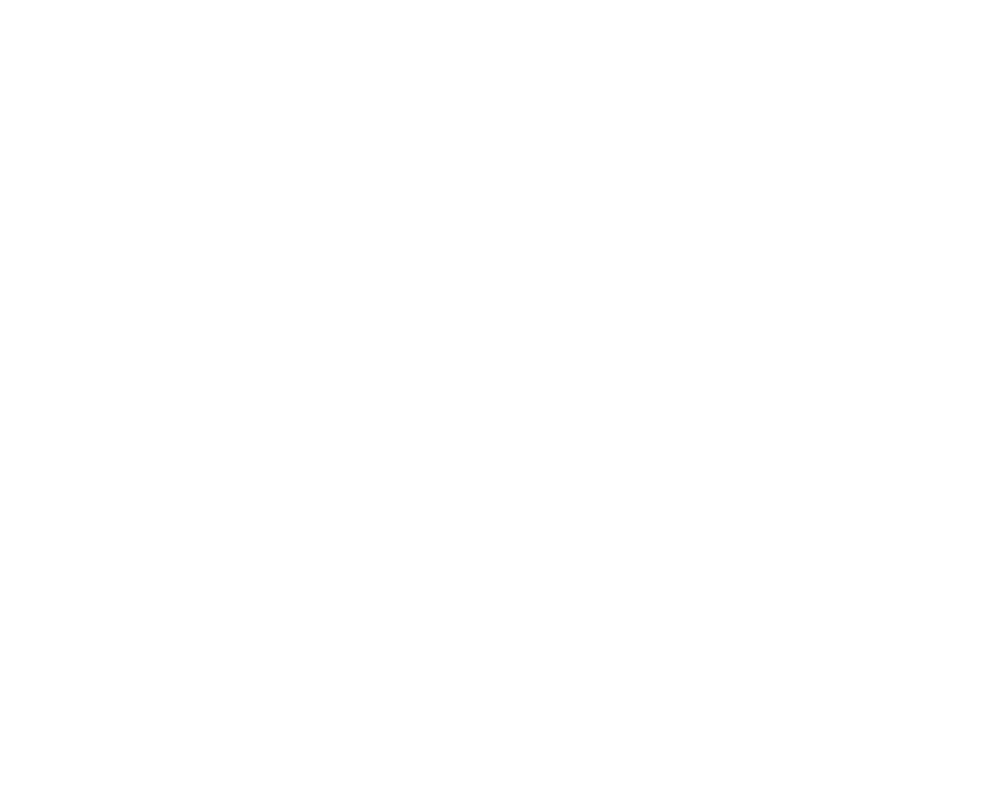
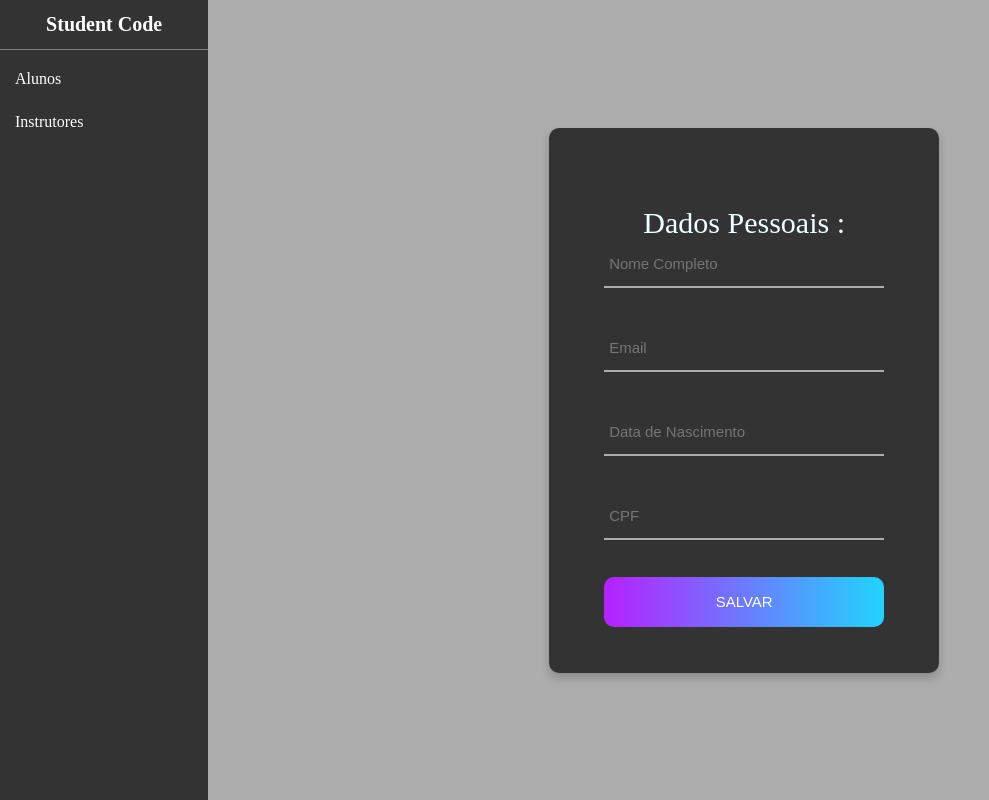
Before and after one commit to Matheusleal98/gestao-de-curso-frontend, a React (Create React App) app in the folder my-app/: page /admin/cadastro-aluno in a window 1280 px wide. Before the commit this address had no page. Shown: the whole page, without its empty margins (0-989 px from the left). Built offline with nearby package versions, Linux system fonts and the light colour scheme.

Commit message:
Criando o navbar e atela cadastro de aluno.

```diff
--- /dev/null
+++ b/my-app/src/components/Navbar/index.jsx
@@ -0,0 +1,22 @@
+import "./style.css";
+import { Link } from "react-router-dom";
+
+export const Navbar = () => {
+    return(
+        <nav className="main-nav">
+            <header>
+                Student Code
+            </header>
+            <ul className="nav-links">
+                <Link to="#" className="nav-item">
+                    <li>Alunos</li>
+                </Link>
+            </ul>
+            <ul className="nav-links">
+                <Link to="#" className="nav-item">
+                    <li>Instrutores</li>
+                </Link>
+            </ul>
+        </nav>
+    );
+}
--- /dev/null
+++ b/my-app/src/components/Navbar/style.css
@@ -0,0 +1,36 @@
+.main-nav {
+    background-color: #333;
+    width: 250px;
+    height: 100vh;
+}
+
+.main-nav header {
+    font-size: 20px;
+    font-weight: 600;
+    color: white;
+    border-bottom: 1px solid gray;
+    height: 50px;
+    display: flex;
+    align-items: center;
+    justify-content: center;
+}
+
+.main-nav .nav-links {
+    list-style: none;
+    padding-left: 10px;
+    padding-right: 10px;
+    margin-top: 15px;
+}
+
+.main-nav .nav-links a.nav-item {
+    text-decoration: none;
+    color: white;
+    padding: 5px;
+    display: block;
+    border-radius: 5px;
+}
+
+.main-nav .nav-links a.nav-item:hover {
+    background-color: #6a7dfe;
+    display: block;
+}
--- /dev/null
+++ b/my-app/src/pages/studentManager/index.jsx
@@ -0,0 +1,66 @@
+import "./style.css";
+import {Navbar} from "../../components/Navbar";
+import {Link} from "react-router-dom";
+import { useState } from "react";
+
+export const StudentManager = () => {
+    const [name, setName] = useState("");
+    const [email, setEmail] = useState("");
+    const [dataNascimento, setDataNascimento] = useState("");
+    const [cpf, setCpf] = useState("");
+
+
+    return(
+        <div className="container">
+            <Navbar/>
+            <div className="container-aluno">
+                <div className="wrap-aluno">
+                    <form className="login-form" method="post">
+                        <span className="login-form-title">Dados Pessoais :</span>
+                        <span className="login-form-title">
+                        </span>
+                        <div className="wrap-input">
+                            <input required
+                                className='input'
+                                type="text"
+                                placeholder='Nome Completo'
+                                value={name}
+                                onChange={event => setName(event.target.value)}
+                            />
+                        </div>
+                        <div className="wrap-input">
+                            <input required
+                                className='input'
+                                type="email"
+                                placeholder='Email'
+                                value={email}
+                                onChange={event => setEmail(event.target.value)}
+                            />
+                        </div>
+                        <div className="wrap-input">
+                            <input required
+                                className='input'
+                                type="text"
+                                placeholder='Data de Nascimento'
+                                value={dataNascimento}
+                                onChange={event => setDataNascimento(event.target.value)}
+                            />
+                        </div>
+                        <div className="wrap-input">
+                            <input required
+                                className='input'
+                                type="text"
+                                placeholder='CPF'
+                                value={cpf}
+                                onChange={event => setCpf(event.target.value)}
+                            />
+                        </div>
+                        <div className="container-login-form-btn">
+                            <button type="submit" className="login-form-btn">Salvar</button>
+                        </div>
+                    </form>
+                </div>
+            </div>
+        </div>
+    );
+}
--- /dev/null
+++ b/my-app/src/pages/studentManager/style.css
@@ -0,0 +1,23 @@
+.container {
+    display: flex;
+}
+
+.container-aluno {
+    width: 100%;
+    min-height: 100vh;
+    display: flex;
+    flex-wrap: wrap;
+    align-items: center;
+    justify-content: center;
+    padding: 15px;
+    background-color: #adadad;
+}
+
+.wrap-aluno {
+    width: 390px;
+    background-color: #333;
+    border-radius: 10px;
+    overflow: hidden;
+    padding: 77px 55px 33px 55px;
+    box-shadow: 0 5px 10px 0px rgba(0, 0, 0, 0.2);
+}
--- a/my-app/src/routes/index.jsx
+++ b/my-app/src/routes/index.jsx
@@ -3,6 +3,7 @@ import { Login } from "../pages/Login";
 import { Register } from "../pages/Register";
 import { PrivateRoute } from "./privateRoutes";
 import { Home } from "../pages/Home";
+import { StudentManager } from "../pages/studentManager";
 
 export const AppRouter = () => {
     return (
@@ -13,6 +14,7 @@ export const AppRouter = () => {
                 <Route path="/home" element={<PrivateRoute />} >
                     <Route path="/home" element={<Home />} />
                 </Route>
+                <Route path="/admin/cadastro-aluno" element={<StudentManager />} />
             </Routes>
         </Router>
     );
```
